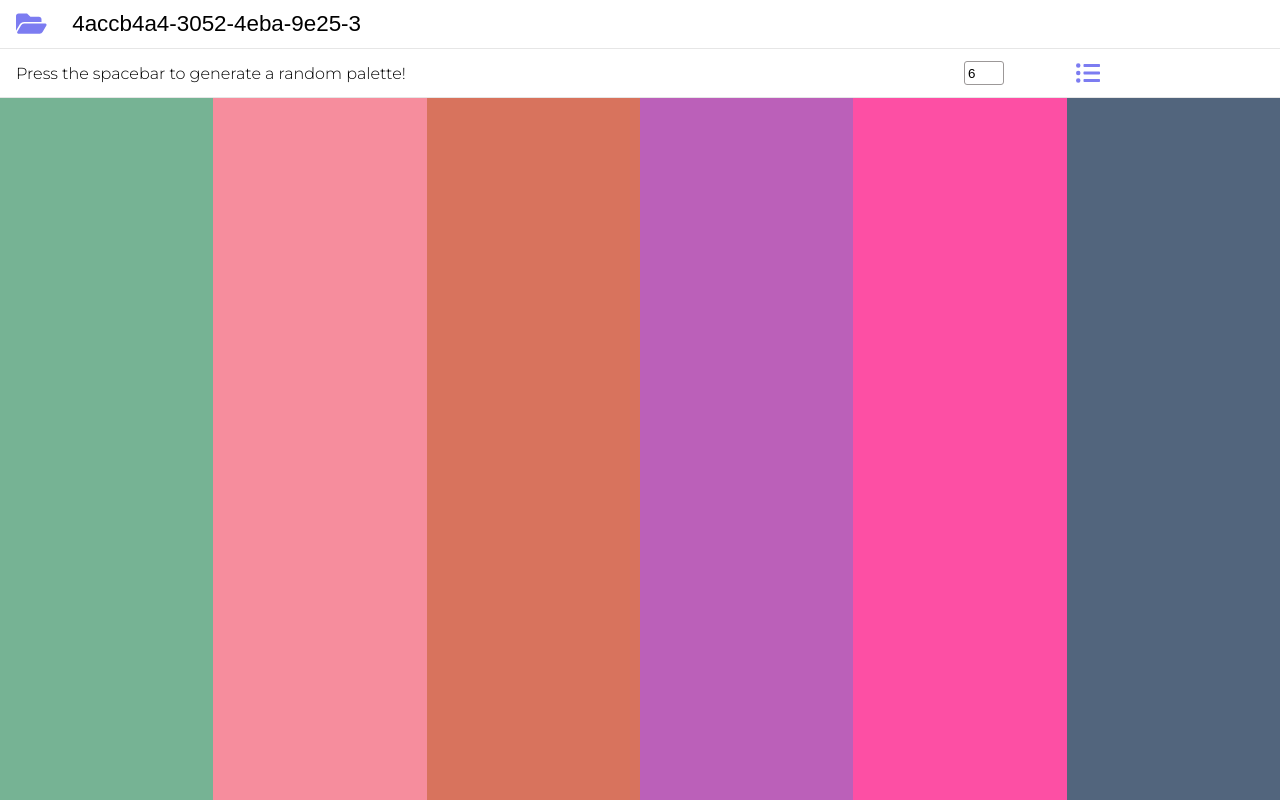
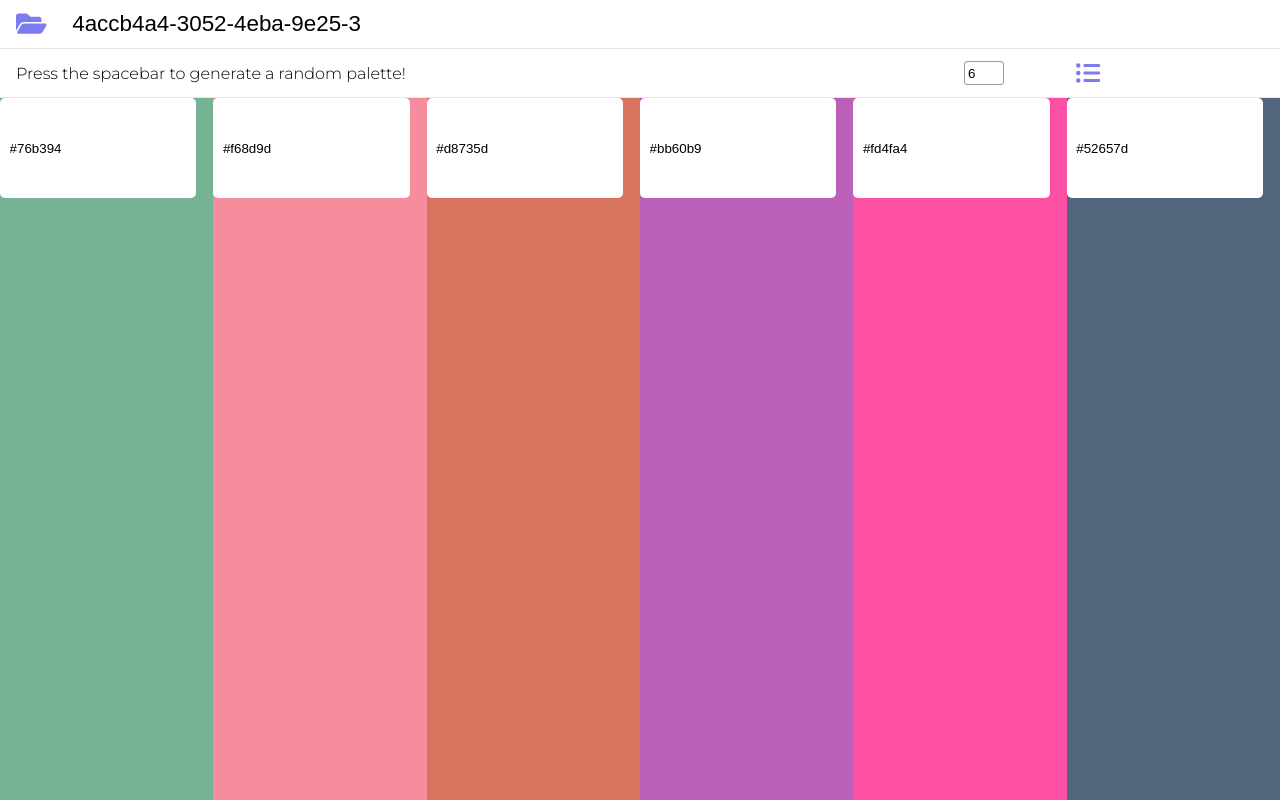
Before and after one commit to are-ike/color-palette, a React (Create React App) app: page /palette/4accb4a4-3052-4eba-9e25-3a04d202cc3c in a window 1280 px wide. Built offline with nearby package versions, Linux system fonts and the light colour scheme.

Commit message:
working on color input

```diff
--- a/src/components/color-block/index.css
+++ b/src/components/color-block/index.css
@@ -2,3 +2,8 @@
 	width: 100%;
 	height: 100%;
 }
+
+.input-container{
+	width: 100px;
+	height: 100px;
+}
--- a/src/components/color-block/index.js
+++ b/src/components/color-block/index.js
@@ -1,10 +1,23 @@
 import './index.css'
+import Input from '../input/index'
+import { useState } from 'react'
 
-const ColorBlock = ({color}) => {
+const ColorBlock = ({idx, color, onColorInputChange}) => {
+	const [currentColor, setCurrentColor] = useState(color)
 
+	const handleColorChange = newColor => {
+		if(/^#([A-Fa-f0-9]{6}|[A-Fa-f0-9]{3})$/.test(newColor)){
+			onColorInputChange({idx, newColor})
+		}else{
+			setCurrentColor(newColor)
+		}
+	}
 	return(
 		<div style={{backgroundColor: `${color}`}} className="color-block">
+			<div className="input-container">
 
+			<Input isColorInput value={currentColor} setValue={handleColorChange}/>
+			</div>
 		</div>
 	)
 }
--- a/src/components/input/index.js
+++ b/src/components/input/index.js
@@ -9,7 +9,7 @@ const Input = ({isColorInput = false, value, setValue, type, ...props }) => {
 			}
 		}else{
 			if(isColorInput){
-				setValue(`#${value}`)
+				value[0] === "#" ? setValue(`${value}`) : setValue(`#${value}`)
 			}else{
 				setValue(value)
 			}
--- a/src/pages/palette/index.js
+++ b/src/pages/palette/index.js
@@ -70,25 +70,34 @@ const Palette = () => {
 	}
 
 	const onNewPalette = (e) => {
-		updateFile((updatedFile) => {
-			updatedFile.colors = generateRandomPalette(file.colors?.length)
-		}, true, e.keyCode === 32 && !e.target?.classList?.contains("file-name-input"))
+		updateFile( newFile => {
+			newFile.colors = generateRandomPalette(file.colors?.length)
+		}, true, e.keyCode === 32 && !e.target?.classList?.contains("file-name-input")
+		&& !e.target?.classList?.contains("color-input")
+		&& !e.target?.classList?.contains("number-input"))
 	}
 
 	const onFileNameChange = fileName => {
-		updateFile((updatedFile) => {
-			updatedFile.file_name = fileName
+		updateFile( newFile => {
+			newFile.file_name = fileName
 		})
 	}
 
-	const onColorNumberChange = colorNumber => {
-		updateFile((updatedFile) => {
+	const onColorBlockNumberChange = colorNumber => {
+		updateFile( newFile => {
 			if(colorNumber < file.colors?.length){
-				updatedFile.colors.pop()
+				newFile.colors.pop()
 			}else{
-				updatedFile.colors.push(generateRandomHexColor())
+				newFile.colors.push(generateRandomHexColor())
 			}
 		})
+	}
+
+	const onColorInputChange = ({idx, newColor}) => {
+		updateFile( newFile => {
+			newFile.colors[idx] = newColor
+		})
+		document.querySelectorAll('.color-input')[idx].focus()
 	}
 
 	 /* eslint-disable */
@@ -116,7 +125,7 @@ const Palette = () => {
 				<div className="header-row header-row-two">
 					<p>Press the spacebar to generate a random palette!</p>
 					<div className="header-row-segment">
-						<Input type="number" min={1} max={6} value={file.colors?.length} setValue={onColorNumberChange}/>
+						<Input type="number" min={1} max={6} value={file.colors?.length} setValue={onColorBlockNumberChange}/>
 						<Link to="/files">
 							<FontAwesomeIcon icon={faListUl} className="list-icon" title="Back to list"/>
 						</Link>
@@ -124,7 +133,13 @@ const Palette = () => {
 				</div>
 			</header>
 			<main className="color-blocks">
-				{file.colors?.map((color, idx) => (<ColorBlock color={color} key={`${idx}-${color}`}/>))}
+				{file.colors?.map((color, idx) => (
+					<ColorBlock
+						idx={idx}
+						color={color}
+						onColorInputChange={onColorInputChange}
+						key={`${idx}-${color}`}
+					/>))}
 			</main>
 		</div>
 	)
```
